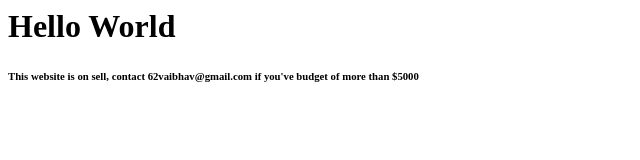
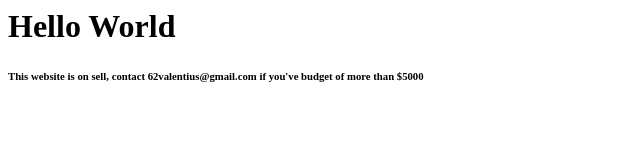
Before and after one commit to 62valentius/valentius, a plain HTML site: page index.html in a window 1280 px wide. Shown: the full height of the page, 0-640 px from the left. Drawn offline with Linux system fonts and the light colour scheme.

Commit message:
Update index.html

```diff
--- a/index.html
+++ b/index.html
@@ -1,2 +1,2 @@
 <h1>Hello World</h1>
-<h6> This website is on sell, contact 62vaibhav@gmail.com if you've budget of more than $5000 </h6>
+<h6> This website is on sell, contact 62valentius@gmail.com if you've budget of more than $5000 </h6>
```
